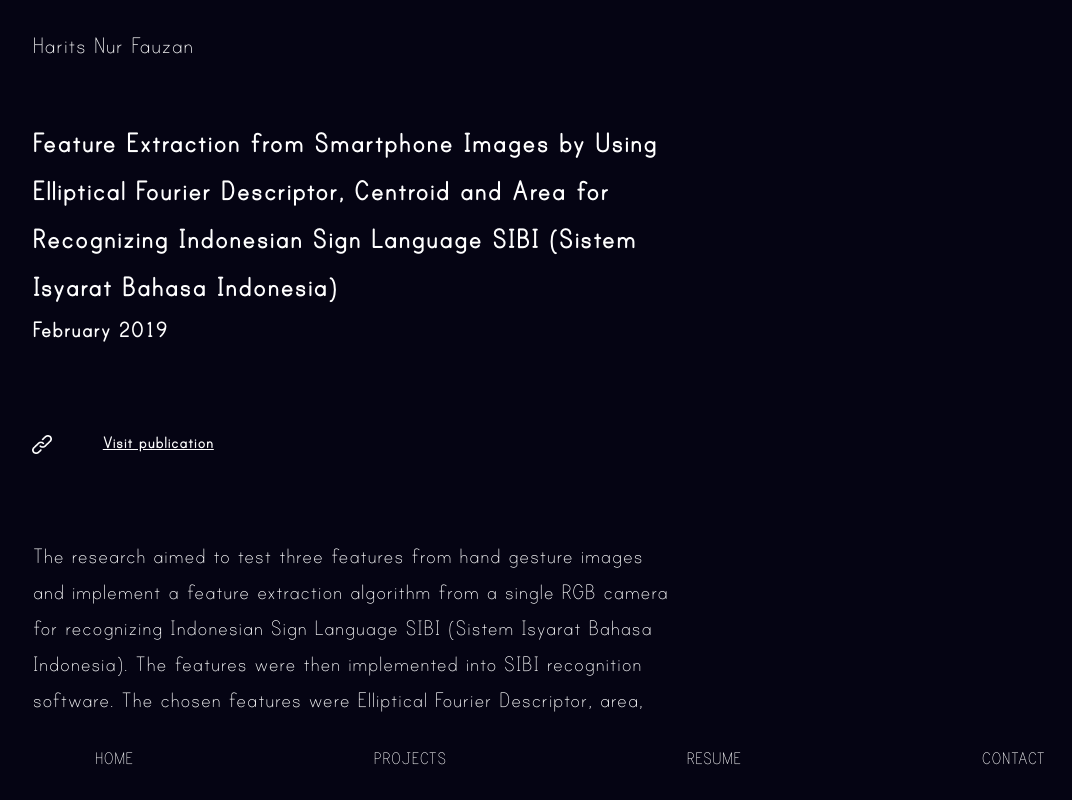
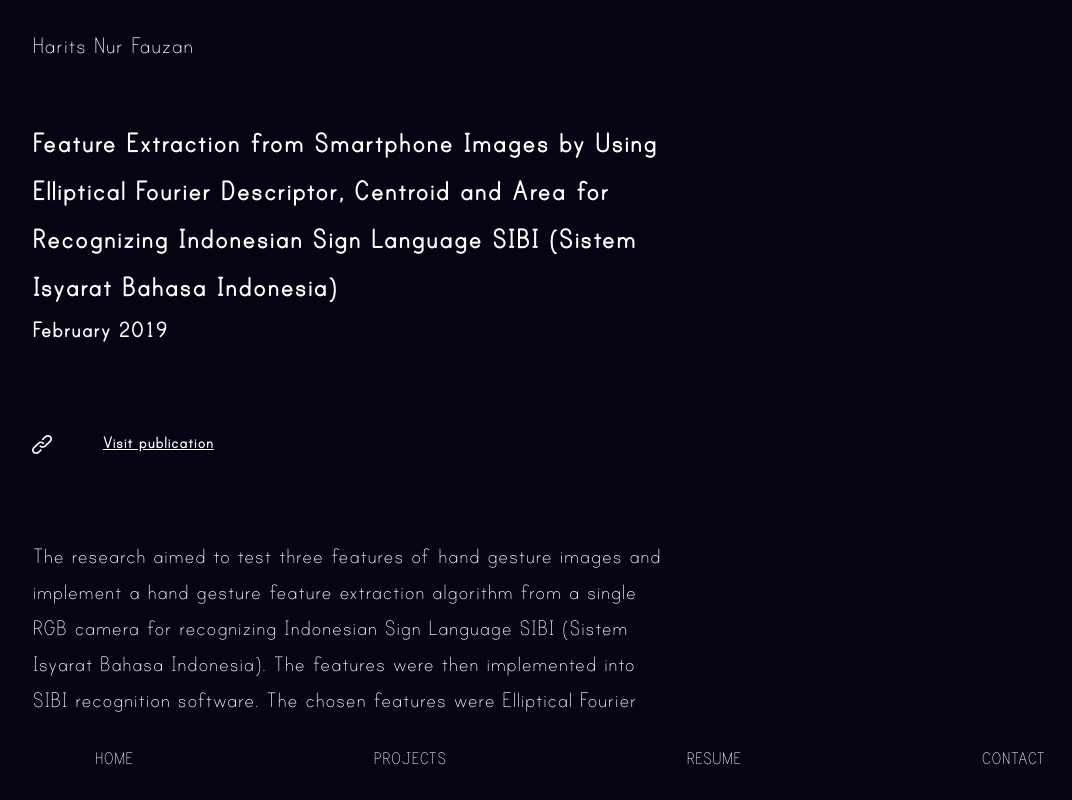
Before and after one commit to mharitsnf/portfolio, a React (Create React App) app: page /projects/ICOIAS2019 in a window 1280 px wide. Shown: the whole page, without its empty margins (70-1142 px from the left). Built offline with nearby package versions, Linux system fonts and the light colour scheme.

Commit message:
Change content in publication

```diff
--- a/src/data/projectsData.js
+++ b/src/data/projectsData.js
@@ -395,7 +395,7 @@ let publications = [
             }, (key) => {
                 return (
                     <p key={key} className="font-print-clearly text-[1.5rem] lg:text-[1.5rem]">
-                        The research aimed to test three features from hand gesture images and implement a feature extraction algorithm from a single RGB camera for recognizing Indonesian Sign Language SIBI (Sistem Isyarat Bahasa Indonesia).
+                        The research aimed to test three features of hand gesture images and implement a hand gesture feature extraction algorithm from a single RGB camera for recognizing Indonesian Sign Language SIBI (Sistem Isyarat Bahasa Indonesia).
                         The features were then implemented into SIBI recognition software. The chosen features were Elliptical Fourier Descriptor, area, and centroid, as the combination of those
                         of the three exhibited good results, with accuracy up to 99%. The research was presented at ICOIAS 2019 at Singapore and was published afterwards.
                     </p>
```
